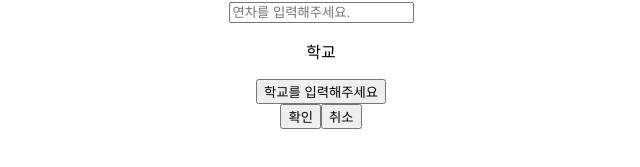
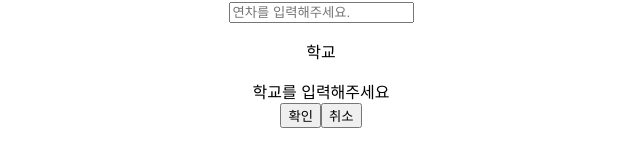
Before and after one commit to T-Notes/Tnote-FrontEnd, a React (Create React App) app: page /EnterInfo in a window 1280 px wide. Shown: the part 323-490 px from the top of the page, without its empty margins (319-959 px from the left). Built offline with nearby package versions, Linux system fonts and the light colour scheme.

Commit message:
fix: input공백시 검색결과지우기

```diff
--- a/src/components/SchoolSearchModal.tsx
+++ b/src/components/SchoolSearchModal.tsx
@@ -2,6 +2,7 @@ import { useState, useEffect } from 'react';
 import styled from 'styled-components';
 import _debounce from 'lodash/debounce';
 import axios from 'axios';
+import instanceAxios from '../api/InstanceAxios';
 
 const SSchoolSearchModalBackground = styled.div`
   position: fixed;
@@ -168,6 +169,19 @@ const SchoolSearchModal = ({ onCloseModal }: SchoolSearchModalProps) => {
       setSchoolNameInput(searchValue);
     }
   }, [searchValue]);
+
+  //**서버에 전송**/
+
+  const handleSearchValueSend = () => {
+    handleCloseModal();
+    // instanceAxios
+    //   .post('/학교검색결과post', {
+    //     region: regionalOption,
+    //     gubun: selectedGubun,
+    //     schoolName: searchValue,
+    //   })
+    //   .then((res)=> handleCloseModal());
+  };
   return (
     <SSchoolSearchModalBackground>
       <SSchoolSearchModal>
@@ -324,7 +338,7 @@ const SchoolSearchModal = ({ onCloseModal }: SchoolSearchModalProps) => {
           )}
         </div>
         <div>
-          <button>확인</button>
+          <button onClick={handleSearchValueSend}>확인</button>
         </div>
       </SSchoolSearchModal>
     </SSchoolSearchModalBackground>
--- a/src/pages/Join.tsx
+++ b/src/pages/Join.tsx
@@ -21,8 +21,8 @@ const Join = (props: { name: string }) => {
     year: '',
     school: '',
   });
-  const [schoolSearchClick, setSchoolSearchClick] = useState<Boolean>(false); //학교 검색 모달 열기용
-
+  const [schoolSearchClick, setSchoolSearchClick] = useState<boolean>(false); //학교 검색 모달 열기용
+  const [schoolName, setSchoolName] = useState<string>(''); // 학교이름 가져오기
   //**이벤트 핸들러**//
 
   const handleCancelBtn = () => {
@@ -83,6 +83,19 @@ const Join = (props: { name: string }) => {
       [name]: value,
     }));
   };
+  // 학교 이름 가져오기
+  // useEffect(() => {
+  //   const schoolNameDate = async () => {
+  //     try {
+  //       const res = await instanceAxios.get('/학교이름 가져오기 엔드포인트');
+  //       setSchoolName(res.data);
+  //     } catch (err) {
+  //       console.log('err', err);
+  //     }
+  //   };
+  //   schoolNameDate();
+  // });
+
   return (
     <div>
       <h1>가입이 완료되었어요!</h1>
@@ -132,7 +145,9 @@ const Join = (props: { name: string }) => {
       <div>
         {' '}
         <p>학교</p>
-        <button onClick={handleSchoolSearchClick}>학교를 입력해주세요</button>
+        <div onClick={handleSchoolSearchClick}>
+          {schoolName || '학교를 입력해주세요'}
+        </div>
         {schoolSearchClick ? (
           <SchoolSearchModal onCloseModal={handleCloseModal} />
         ) : null}
```
